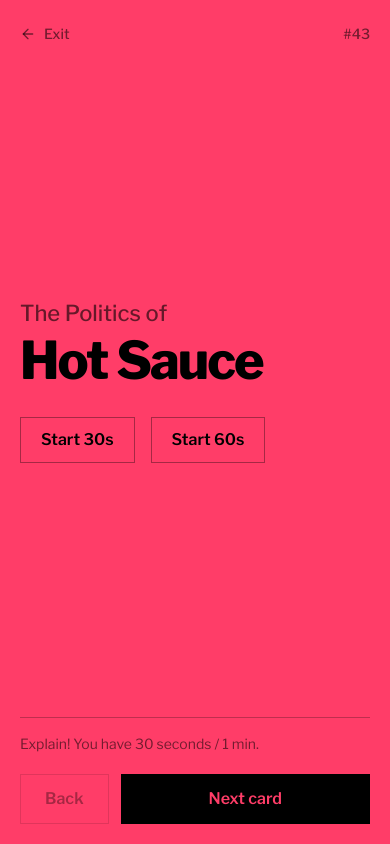
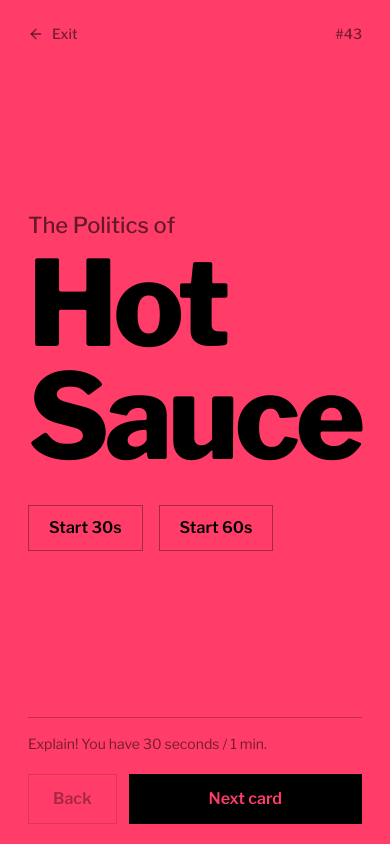
Before and after one commit to kleinlennart/polihole, a Next.js app: page /polihole/politicize in a window 390 px wide. Built offline with nearby package versions, Linux system fonts and the light colour scheme.

Commit message:
optimize width use

```diff
--- a/app/deck/page.tsx
+++ b/app/deck/page.tsx
@@ -45,7 +45,9 @@ function ClaimCard({ card }: { card: Claim }) {
 
   return (
     <div className="deck-enter mx-auto w-full max-w-4xl">
-      <p className="text-[clamp(2.5rem,7vw,4.25rem)] leading-[1.04] font-extrabold tracking-[-0.02em] text-balance">
+      {/* The svh ceiling only bites on a short viewport — a phone on its
+          side, where a long claim would otherwise run off the bottom. */}
+      <p className="text-[min(clamp(2.5rem,7vw,4.25rem),12svh)] leading-[1.04] font-extrabold tracking-[-0.02em] text-balance">
         {card.text}
       </p>
 
--- a/app/politicize/page.tsx
+++ b/app/politicize/page.tsx
@@ -1,21 +1,32 @@
 "use client";
 
-import { useCallback } from "react";
+import { useCallback, useRef } from "react";
 import { CardShell, DeckFinished } from "@/components/card-shell";
 import { content, fill } from "@/lib/content";
 import { wordId, wordNumber, words, type Word } from "@/lib/decks";
 import { useDeck } from "@/lib/use-deck";
 import { formatTime, useTimer } from "@/lib/use-timer";
+import { useWordSize } from "@/lib/use-word-size";
 
 const copy = content.politicize;
 
 const timerButton =
   "border border-black/35 px-5 py-2.5 text-base font-semibold transition-colors hover:bg-black/10 focus-visible:outline focus-visible:outline-2 focus-visible:outline-offset-2 focus-visible:outline-black";
 
+/** Sized off the viewport, for the frames before the word has been measured. */
+const wordSizeFallback = "clamp(3.25rem,12vw,7.5rem)";
+
 export default function PoliticizePage() {
   const deck = useDeck<Word>(words, wordId, "politicize");
   const timer = useTimer();
   const word = deck.current;
+
+  // Each card is set as large as it will go, so a short word fills the screen
+  // instead of floating in the middle of it. One fixed size for the whole deck
+  // can only ever be as big as the longest word allows, which leaves most
+  // cards far smaller than they could be.
+  const wordRef = useRef<HTMLParagraphElement>(null);
+  const wordSize = useWordSize(wordRef, word ?? "", wordSizeFallback);
 
   // A new word is a new explanation, so any running countdown is cleared here
   // rather than in an effect — every route to another card comes through these.
@@ -54,7 +65,7 @@ export default function PoliticizePage() {
           note={fill(copy.finishedNote, { count: deck.total })}
         />
       ) : word ? (
-        <div className="mx-auto w-full max-w-4xl">
+        <div className="@container mx-auto w-full max-w-4xl">
           {/* The prefix is outside the keyed element on purpose: it's the same
               on every card, so it shouldn't re-animate when the word changes. */}
           <p className="text-[clamp(1.375rem,3.4vw,2rem)] leading-none font-medium text-black/60">
@@ -62,7 +73,9 @@ export default function PoliticizePage() {
           </p>
           <p
             key={word}
-            className="deck-enter mt-3 text-[clamp(3.25rem,12vw,7.5rem)] leading-[0.95] font-extrabold tracking-[-0.035em] text-balance"
+            ref={wordRef}
+            style={{ fontSize: wordSize }}
+            className="deck-enter mt-3 leading-[0.95] font-extrabold tracking-[-0.035em] text-balance"
           >
             {word}
           </p>
--- a/components/card-shell.tsx
+++ b/components/card-shell.tsx
@@ -92,7 +92,7 @@ export function CardShell({
         flashing ? "flash-invert" : ""
       }`}
     >
-      <header className="flex items-center justify-between px-5 pt-5 sm:px-8 sm:pt-7">
+      <header className="flex items-center justify-between px-7 pt-5 sm:px-8 sm:pt-7">
         <Link
           href="/"
           aria-label={`${content.deck.exit} ${title}`}
@@ -110,12 +110,14 @@ export function CardShell({
 
       <section
         onClick={done ? undefined : onNext}
-        className="flex flex-1 flex-col justify-center px-5 py-10 sm:px-8"
+        // A phone on its side has no height to spare: the generous vertical
+        // padding is the first thing to give, before the card's type is.
+        className="flex flex-1 flex-col justify-center px-7 py-10 sm:px-8 [@media(max-height:520px)]:py-4"
       >
         {children}
       </section>
 
-      <footer className="px-5 pb-[max(1.25rem,env(safe-area-inset-bottom))] sm:px-8 sm:pb-[max(2rem,env(safe-area-inset-bottom))]">
+      <footer className="px-7 pb-[max(1.25rem,env(safe-area-inset-bottom))] sm:px-8 sm:pb-[max(2rem,env(safe-area-inset-bottom))]">
         <div
           className={`flex flex-col gap-4 border-t pt-4 sm:flex-row sm:items-start sm:justify-between sm:gap-3 ${s.hairline}`}
         >
--- a/content/en.json
+++ b/content/en.json
@@ -28,7 +28,7 @@
     "pushFurther": "Push further",
     "sourceToggle": "Where's this from?",
     "finishedTitle": "That's the whole deck.",
-    "finishedNote": "{count} claims, no winner declared. Shuffle them and the arguments come out differently."
+    "finishedNote": "{count} discussions, nothing changed. Or did it?"
   },
   "politicize": {
     "title": "Politicize This",
@@ -55,7 +55,7 @@
     "sections": [
       {
         "heading": "Polihole",
-        "body": "Deals a political claim. Argue with it, argue against it, or stall convincingly."
+        "body": "Deals a political claim or question. Argue for it, argue against it, argue about arguing."
       },
       {
         "heading": "Politicize This",
--- /dev/null
+++ b/lib/use-word-size.ts
@@ -0,0 +1,68 @@
+"use client";
+
+import { useLayoutEffect, useState, type RefObject } from "react";
+
+/** How wide each word is in ems of its own font size — see `useWordSize`. */
+const emWidths = new Map<string, number>();
+
+/** Spaces break, so it's the widest word that has to fit on one line — and
+ *  widest is not longest: "Lounges" outruns "Airport" at the same length. */
+function widestWord(words: string[], measure: (word: string) => number) {
+  return words.reduce((a, b) => (measure(b) > measure(a) ? b : a));
+}
+
+/**
+ * A font size that sets `word` as large as the card is wide, up to a cap, so a
+ * short word fills the screen instead of floating in the middle of it.
+ *
+ * The width of a word has to be measured rather than guessed from its length:
+ * across this face "Museums" is half again as wide per letter as
+ * "Handwriting", so no single ems-per-letter constant fits both. That ratio
+ * doesn't change when the window does, though, so each word is measured once
+ * and `100cqw` — the card's own width — does the responsive half with no
+ * breakpoint. `fallback` covers the frames before a measurement exists.
+ */
+export function useWordSize(
+  ref: RefObject<HTMLElement | null>,
+  word: string,
+  fallback: string,
+) {
+  const [em, setEm] = useState<number | null>(null);
+
+  // Layout effect, not effect: this runs before the browser paints, so a card
+  // is never shown at the fallback size and then resized under the reader.
+  useLayoutEffect(() => {
+    const el = ref.current;
+    if (!el || !word) return;
+
+    // A shallow clone keeps the class list, so the face, weight and tracking
+    // that decide the width come along; the overrides strip the wrapping and
+    // the entrance animation that would measure the wrong thing.
+    const probe = el.cloneNode(false) as HTMLElement;
+    probe.style.cssText =
+      "position:absolute;left:-9999px;top:0;visibility:hidden;white-space:pre;width:auto;max-width:none;font-size:100px;animation:none";
+    el.parentElement?.appendChild(probe);
+
+    const widthOf = (one: string) => {
+      const cached = emWidths.get(one);
+      if (cached !== undefined) return cached;
+      probe.textContent = one;
+      const em = probe.getBoundingClientRect().width / 100;
+      emWidths.set(one, em);
+      return em;
+    };
+
+    const width = widthOf(widestWord(word.split(" "), widthOf));
+    probe.remove();
+    setEm(width);
+  }, [ref, word]);
+
+  // Three ceilings, whichever bites first: the deck's own maximum, the height
+  // of a short viewport (a phone on its side has width to spare and none to
+  // give), and the width the word actually needs. Nothing is ever hyphenated
+  // or broken to fit — a word too wide for the card shrinks the card's type
+  // instead.
+  return em === null
+    ? fallback
+    : `min(7.5rem, 14svh, calc(100cqw / ${em}))`;
+}
```
Also changed, not shown: 1 other file (tests, documents, lock files or other folders).
